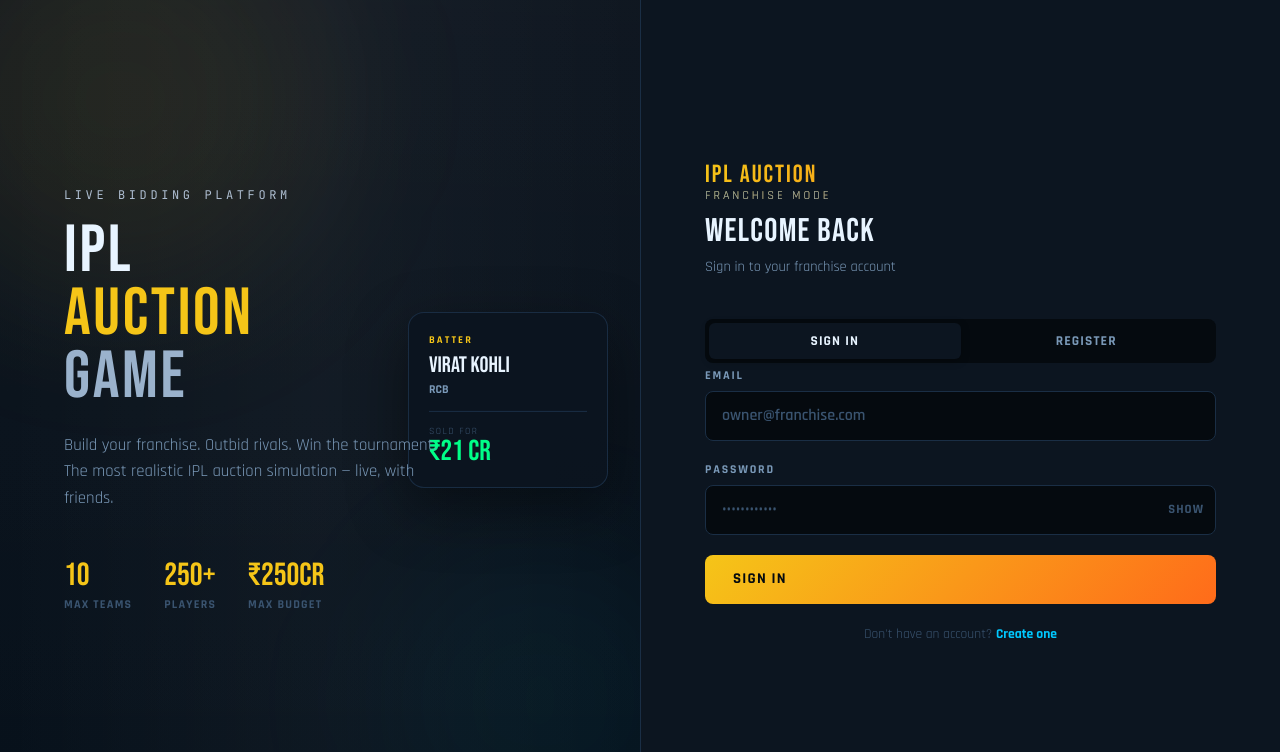
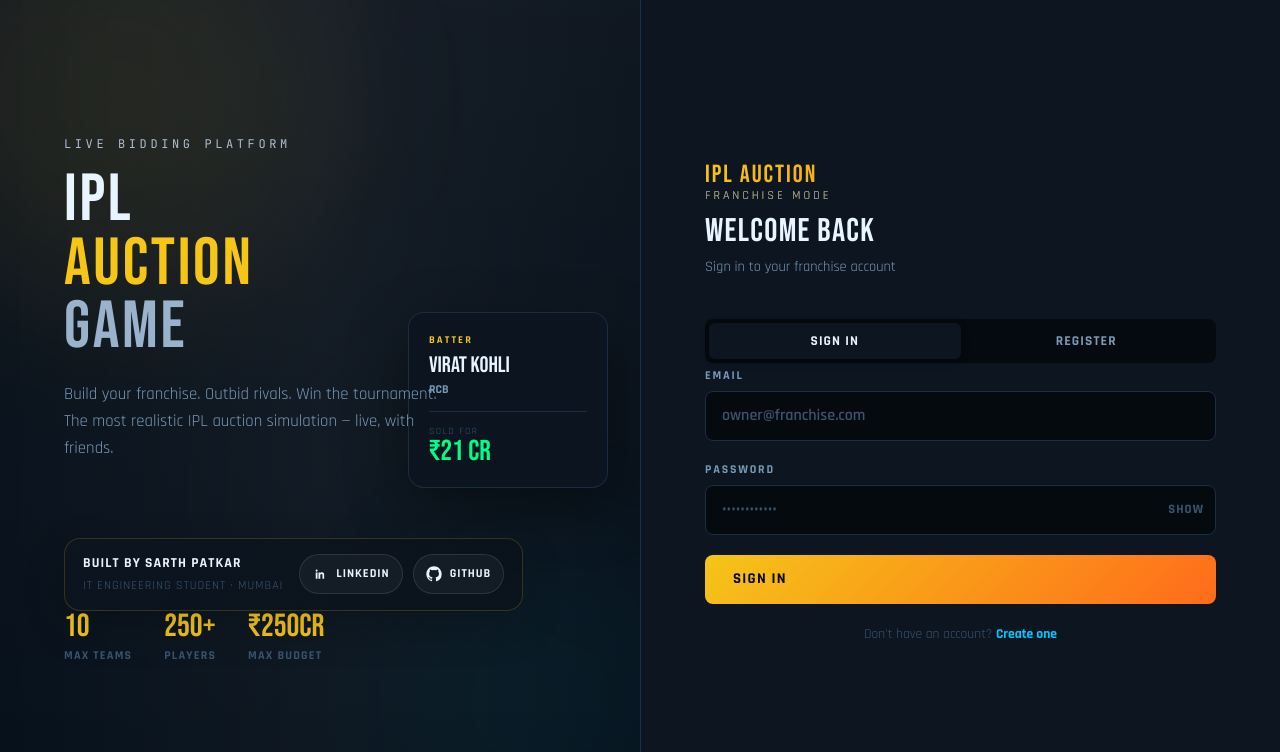
Before and after one commit to sarthpatkar/mock-ipl-auction-simulator-game, a Next.js app: page /auth/login in a window 1280 px wide. Shown: the top 752 px of the page. Built offline with nearby package versions, Linux system fonts and the light colour scheme; no server answers.

Commit message:
Add personal branding to home, login, and navbar

```diff
--- a/app/globals.css
+++ b/app/globals.css
@@ -802,6 +802,19 @@
   display: block;
   letter-spacing: 0.24em;
   margin-top: -6px;
+}
+.navbar-watermark {
+  flex: 1;
+  min-width: 0;
+  text-align: center;
+  font-size: 0.68rem;
+  font-weight: 700;
+  letter-spacing: 0.16em;
+  text-transform: uppercase;
+  color: rgba(230, 236, 240, 0.58);
+  white-space: nowrap;
+  overflow: hidden;
+  text-overflow: ellipsis;
 }
 .navbar-actions { display: flex; align-items: center; justify-content: flex-end; gap: 8px; flex-wrap: wrap; }
 
@@ -1059,6 +1072,78 @@
 .home-hero-title { font-family: var(--font-display); font-size: clamp(2.4rem, 4.5vw, 3.9rem); line-height: 1; }
 .home-hero-title em { font-style: normal; background: linear-gradient(135deg, var(--gold), var(--orange)); -webkit-background-clip: text; -webkit-text-fill-color: transparent; background-clip: text; }
 .home-hero-desc { margin-top: 12px; color: var(--text-secondary); font-size: 0.92rem; }
+.creator-branding {
+  position: relative;
+  z-index: 1;
+  display: inline-flex;
+  align-items: center;
+  justify-content: center;
+  gap: 16px;
+  margin-top: 20px;
+  padding: 14px 18px;
+  border-radius: 16px;
+  border: 1px solid rgba(245, 197, 24, 0.18);
+  background: linear-gradient(135deg, rgba(12, 21, 32, 0.84), rgba(10, 16, 25, 0.72));
+  box-shadow: 0 16px 42px rgba(0, 0, 0, 0.18);
+}
+.creator-branding-copy {
+  display: flex;
+  flex-direction: column;
+  gap: 4px;
+  text-align: left;
+}
+.creator-branding-title {
+  font-size: 0.86rem;
+  font-weight: 800;
+  letter-spacing: 0.08em;
+  text-transform: uppercase;
+  color: var(--text-primary);
+}
+.creator-branding-meta {
+  font-size: 0.76rem;
+  letter-spacing: 0.08em;
+  text-transform: uppercase;
+  color: var(--text-muted);
+}
+.creator-branding-links {
+  display: flex;
+  align-items: center;
+  gap: 10px;
+}
+.creator-link {
+  display: inline-flex;
+  align-items: center;
+  gap: 8px;
+  padding: 10px 12px;
+  border-radius: 999px;
+  border: 1px solid rgba(255, 255, 255, 0.1);
+  background: rgba(255, 255, 255, 0.04);
+  color: var(--text-primary);
+  text-decoration: none;
+  font-size: 0.76rem;
+  font-weight: 700;
+  letter-spacing: 0.08em;
+  text-transform: uppercase;
+  transition: transform 0.18s ease, border-color 0.18s ease, background 0.18s ease;
+}
+.creator-link:hover {
+  transform: translateY(-1px);
+  border-color: rgba(245, 197, 24, 0.4);
+  background: rgba(245, 197, 24, 0.08);
+}
+.creator-link svg {
+  width: 16px;
+  height: 16px;
+  flex-shrink: 0;
+}
+.creator-branding.is-home {
+  margin-left: auto;
+  margin-right: auto;
+}
+.creator-branding.is-auth {
+  margin-top: 28px;
+  justify-content: flex-start;
+}
 .home-body { max-width: 900px; margin: 0 auto; padding: 0 24px 80px; display: grid; grid-template-columns: 340px 1fr; gap: 32px; align-items: start; }
 .action-panel { display: flex; flex-direction: column; gap: 16px; }
 .action-card { background: var(--bg-card); border: 1px solid var(--border); border-radius: 16px; padding: 28px; cursor: pointer; transition: all 0.2s; position: relative; overflow: hidden; width: 100%; text-align: left; appearance: none; }
@@ -1952,8 +2037,32 @@
 }
 
 @media (max-width: 768px) {
+  .navbar {
+    flex-wrap: wrap;
+    row-gap: 10px;
+  }
+
+  .navbar-watermark {
+    order: 3;
+    flex-basis: 100%;
+    text-align: left;
+    font-size: 0.62rem;
+    letter-spacing: 0.12em;
+  }
+
   .home-hero {
     padding: 24px 12px 28px;
+  }
+
+  .creator-branding {
+    width: min(100%, 560px);
+    flex-direction: column;
+    align-items: flex-start;
+  }
+
+  .creator-branding-links {
+    width: 100%;
+    flex-wrap: wrap;
   }
 
   .modal-overlay {
--- a/app/page.tsx
+++ b/app/page.tsx
@@ -6,6 +6,7 @@
 import { createRoomWithAdmin, DEFAULT_ROOM_SETTINGS, fetchUserRooms } from '@/lib/room-client'
 import { ActionCard } from '@/components/home/ActionCard'
 import { RoomHistoryList } from '@/components/home/RoomHistoryList'
+import { CreatorBranding } from '@/components/shared/CreatorBranding'
 import { PageNavbar } from '@/components/shared/PageNavbar'
 import { Room } from '@/types'
 
@@ -188,6 +189,7 @@
           BUILD YOUR <em>DREAM TEAM</em>
         </h1>
         <p className="home-hero-desc">Host or join a live IPL auction room with your friends</p>
+        <CreatorBranding variant="home" />
       </div>
 
       {error && !createOpen && !joinOpen && (
--- a/components/auth/HeroSide.tsx
+++ b/components/auth/HeroSide.tsx
@@ -1,3 +1,5 @@
+import { CreatorBranding } from '@/components/shared/CreatorBranding'
+
 export function HeroSide() {
   return (
     <div className="auth-hero">
@@ -15,6 +17,7 @@
           Build your franchise. Outbid rivals. Win the tournament. The most realistic IPL auction simulation — live, with
           friends.
         </p>
+        <CreatorBranding variant="auth" />
         <div className="hero-stats">
           <div className="hero-stat">
             <span className="hero-stat-num">10</span>
--- /dev/null
+++ b/components/shared/CreatorBranding.tsx
@@ -0,0 +1,68 @@
+'use client'
+
+type Props = {
+  variant?: 'home' | 'auth'
+}
+
+const LINKEDIN_URL = 'https://www.linkedin.com/in/sarthpatkar'
+const GITHUB_URL = 'https://github.com/sarthpatkar'
+
+function LinkedInIcon() {
+  return (
+    <svg viewBox="0 0 24 24" aria-hidden="true" focusable="false">
+      <path
+        fill="currentColor"
+        d="M6.94 8.5A1.56 1.56 0 1 1 6.94 5.37a1.56 1.56 0 0 1 0 3.13ZM8.3 19H5.58V9.63H8.3V19Zm10.12 0h-2.72v-4.56c0-1.09-.02-2.49-1.52-2.49-1.52 0-1.75 1.18-1.75 2.41V19H9.71V9.63h2.61v1.28h.04c.36-.69 1.25-1.42 2.58-1.42 2.76 0 3.27 1.81 3.27 4.16V19Z"
+      />
+    </svg>
+  )
+}
+
+function GitHubIcon() {
+  return (
+    <svg viewBox="0 0 24 24" aria-hidden="true" focusable="false">
+      <path
+        fill="currentColor"
+        d="M12 .5C5.65.5.5 5.66.5 12.03c0 5.1 3.3 9.43 7.87 10.96.58.1.79-.25.79-.56 0-.27-.01-1.18-.02-2.13-3.2.7-3.88-1.36-3.88-1.36-.52-1.34-1.28-1.69-1.28-1.69-1.05-.72.08-.71.08-.71 1.16.08 1.77 1.2 1.77 1.2 1.04 1.78 2.72 1.26 3.38.96.1-.75.4-1.26.73-1.55-2.56-.29-5.25-1.29-5.25-5.74 0-1.27.45-2.3 1.2-3.11-.12-.29-.52-1.47.11-3.06 0 0 .97-.31 3.19 1.19a11.1 11.1 0 0 1 5.8 0c2.21-1.5 3.18-1.19 3.18-1.19.63 1.59.23 2.77.11 3.06.75.81 1.2 1.84 1.2 3.11 0 4.46-2.69 5.44-5.26 5.73.41.36.78 1.05.78 2.13 0 1.54-.01 2.78-.01 3.16 0 .31.21.67.8.56A11.53 11.53 0 0 0 23.5 12.03C23.5 5.66 18.35.5 12 .5Z"
+      />
+    </svg>
+  )
+}
+
+export function CreatorBranding({ variant = 'home' }: Props) {
+  return (
+    <div className={`creator-branding is-${variant}`}>
+      <div className="creator-branding-copy">
+        <span className="creator-branding-title">Built by Sarth Patkar</span>
+        <span className="creator-branding-meta">IT Engineering Student · Mumbai</span>
+      </div>
+
+      <div className="creator-branding-links" aria-label="Creator profile links">
+        <a
+          className="creator-link"
+          href={LINKEDIN_URL}
+          target="_blank"
+          rel="noreferrer"
+          aria-label="Sarth Patkar on LinkedIn"
+          title="LinkedIn"
+        >
+          <LinkedInIcon />
+          <span>LinkedIn</span>
+        </a>
+        <a
+          className="creator-link"
+          href={GITHUB_URL}
+          target="_blank"
+          rel="noreferrer"
+          aria-label="Sarth Patkar on GitHub"
+          title="GitHub"
+        >
+          <GitHubIcon />
+          <span>GitHub</span>
+        </a>
+      </div>
+    </div>
+  )
+}
+
+export default CreatorBranding
--- a/components/shared/PageNavbar.tsx
+++ b/components/shared/PageNavbar.tsx
@@ -25,6 +25,7 @@
           {subtitle && <span>{subtitle}</span>}
         </div>
       </div>
+      <div className="navbar-watermark">Built by Sarth Patkar</div>
       <div className="navbar-actions">{actions}</div>
     </nav>
   )
```
